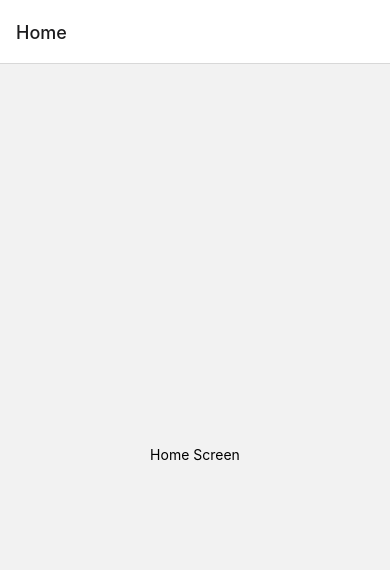
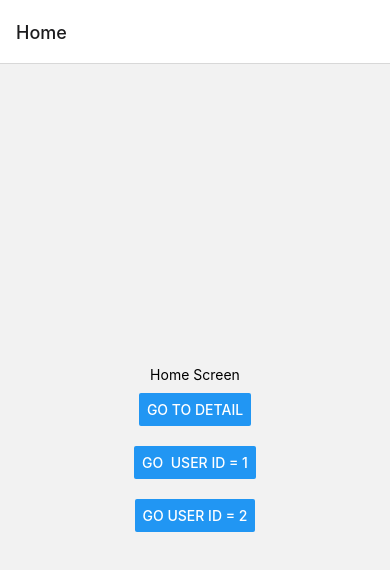
Before and after one commit to orc123/learn-rn, a React Native app: screen / in a window 390 px wide. Shown: the top 570 px of the page. Built offline with nearby package versions, Linux system fonts and the light colour scheme.

Commit message:
lesson 46

```diff
--- a/App.tsx
+++ b/App.tsx
@@ -1,22 +1,48 @@
 import { useState } from "react";
-import { Text, View } from "react-native";
+import { Button, Text, View } from "react-native";
 import { NavigationContainer } from "@react-navigation/native";
 import { createNativeStackNavigator } from "@react-navigation/native-stack";
+import { useNavigation } from "@react-navigation/native";
 
 const Stack = createNativeStackNavigator();
 
-function HomeScreen() {
+function HomeScreen(props: any) {
+  const navigation = props.navigation;
   return (
     <View style={{ flex: 1, alignItems: "center", justifyContent: "center" }}>
       <Text>Home Screen</Text>
+
+      <View style={{ marginVertical: 10 }}>
+        <Button
+          title="Go to Detail"
+          onPress={() => navigation.navigate("Details")}
+        />
+      </View>
+      <View style={{ marginVertical: 10 }}>
+        <Button
+          title="Go  user id = 1"
+          onPress={() => navigation.navigate("Details")}
+        />
+      </View>
+      <View style={{ marginVertical: 10 }}>
+        <Button
+          title="Go user id = 2"
+          onPress={() => navigation.navigate("Details")}
+        />
+      </View>
     </View>
   );
 }
 
 function DetailsScreen() {
+  const navigation: any = useNavigation();
   return (
     <View style={{ flex: 1, alignItems: "center", justifyContent: "center" }}>
       <Text>Details Screen</Text>
+      <Text>User id = ???</Text>
+      <View style={{ marginVertical: 10 }}>
+        <Button title="Go back Home" onPress={() => navigation.goBack()} />
+      </View>
     </View>
   );
 }
```
